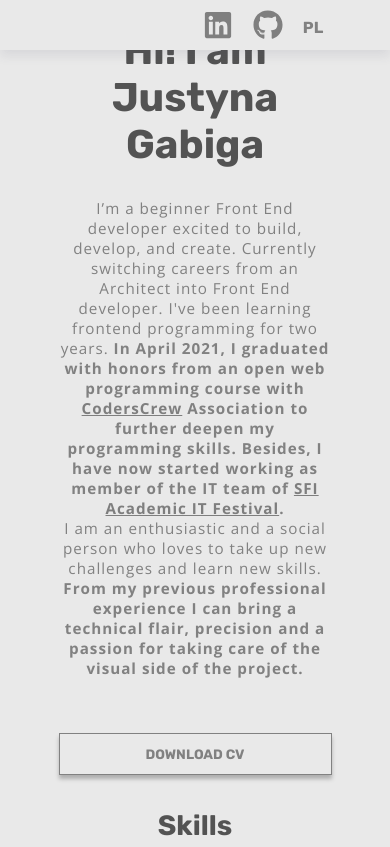
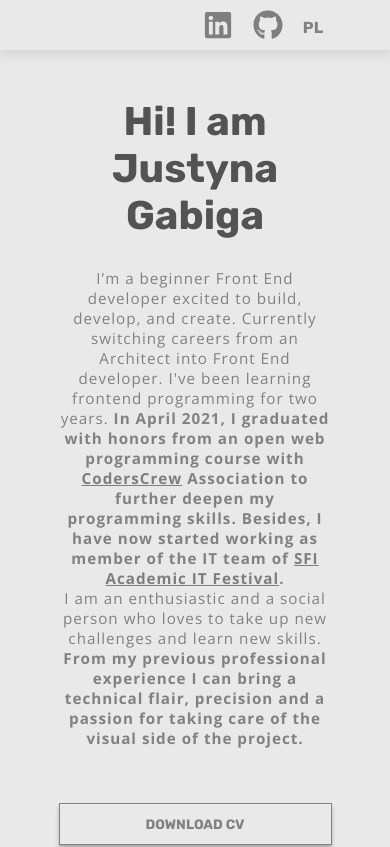
Before and after one commit to JotGabiga/Portfolio-v4, a React (Create React App) app: page / in a window 390 px wide. Shown: the top 847 px of the page. Built offline with nearby package versions, Linux system fonts and the light colour scheme; a web font is replaced by a local one.

Commit message:
Container style padding in mobile view changed

```diff
--- a/src/components/Home/Home.scss
+++ b/src/components/Home/Home.scss
@@ -206,6 +206,9 @@ button {
 
 // 600px - 900px
 @media only screen and (max-width: 900px) {
+  .home {
+    @include containerStyle(25% 0vw 7% 0vh, column, 0vh 15% 0vh 15%);
+  }
   .mainSection {
     h1 {
       @include header1_900();
```
